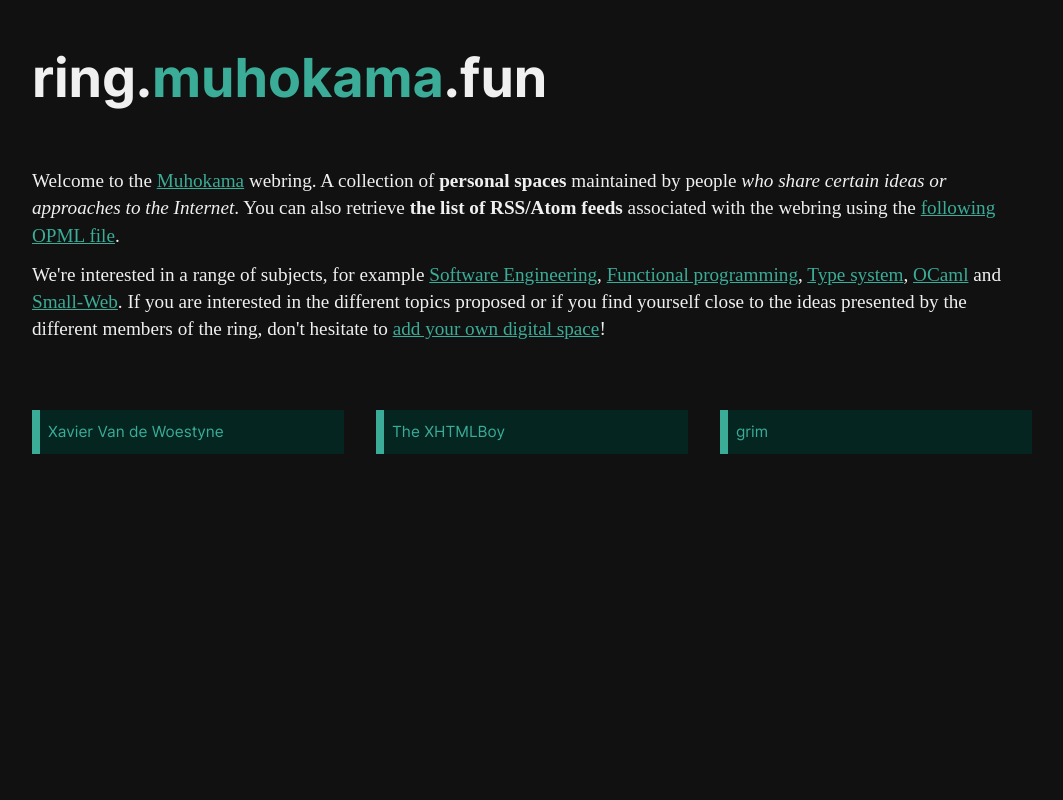
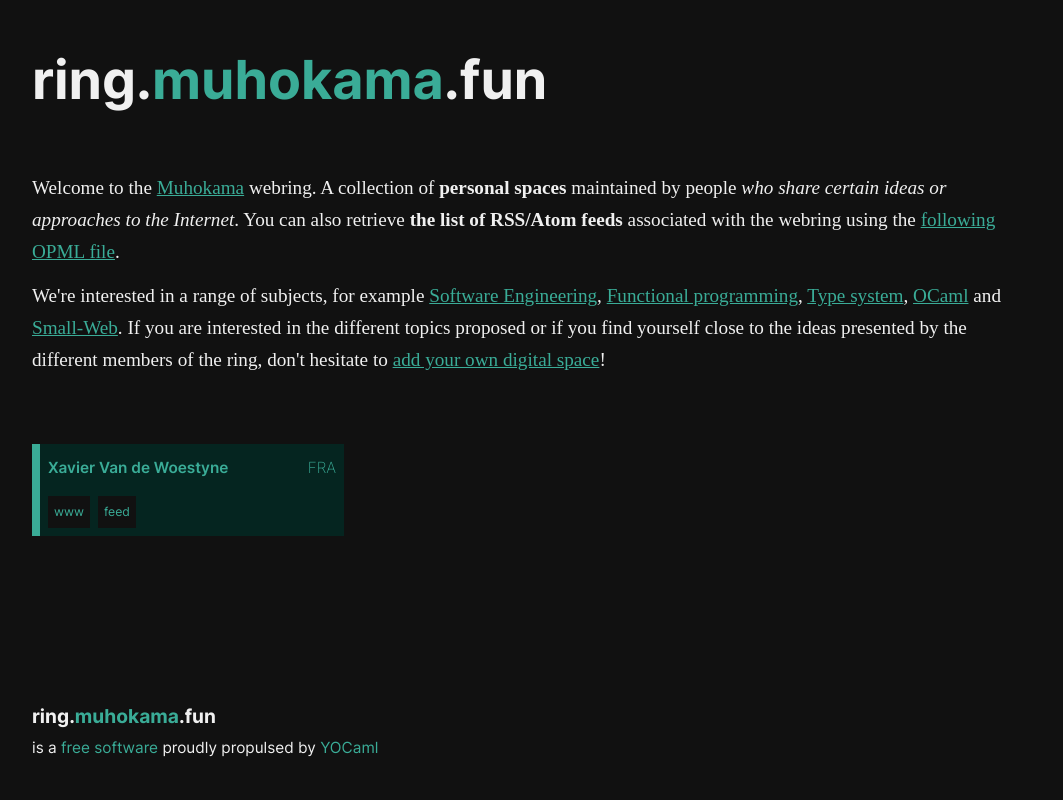
Before and after one commit to muhokama/ring, a plain HTML site: page index.html in a window 1280 px wide. Shown: the whole page, without its empty margins (108-1171 px from the left). Drawn offline with Linux system fonts and the light colour scheme; a web font is replaced by a local one.

Commit message:
deploy: 9d7c3581876ec0c61a30313a3d6899f5684b3b5f

```diff
--- a/css/reset.css
+++ b/css/reset.css
@@ -10,8 +10,8 @@
 
 body {
     font-size: 1.2rem;
-    line-height: 1.5;
-    line-height: calc(1em + 0.5rem);
+    line-height: 1.8;
+    line-height: calc(1em + 0.8rem);
     -webkit-font-smoothing: antialiased;
     min-height: 100vh;
     padding: 0;
--- a/css/style.css
+++ b/css/style.css
@@ -30,17 +30,27 @@ header h1 {
     font-size: 280%;
 }
 
-header h1 span {
+.logo span {
     color: var(--main-contrast-light-color);
 }
 
 main {
-    flex: 2;
+    flex: 1;
 }
 
 footer {
     color: var(--main-light-color);
-    flex: 1;
+    font-family: "Inter";
+    padding: 32px 0;
+}
+
+footer a {
+    text-decoration: none;
+}
+
+footer p {
+    font-size: 80%;
+    margin: 0;
 }
 
 .container {
@@ -57,7 +67,7 @@ footer {
     margin: 68px 0;
 }
 
-.members > a {
+.members > div {
     border-left: 8px solid var(--main-contrast-light-color);
     background-color: var(--main-contrast-dark-color);
     padding: 8px;
@@ -65,6 +75,37 @@ footer {
     font-size: 80%;
     text-decoration: none;
     color: var(--main-contrast-light-color);
+}
+
+.members > div > div {
+    margin-bottom: 12px;
+    display: flex;
+    flex-direction: row;
+    gap: 8px;
+}
+
+.members > div > div > h2 {
+    font-weight: 600;
+    font-size: 100%;
+    flex: 1;
+}
+
+.members > div > div > span {
+    text-transform: uppercase;
+    font-weight: 200;
+}
+
+.members > div > nav {
+    display: flex;
+    flex-direction: row;
+    gap: 8px;
+}
+
+.members > div > nav > a {
+    text-decoration: none;
+    background-color: var(--main-dark-color);
+    padding: 0 6px;
+    font-size: 80%;
 }
 
 .no-members {
@@ -75,3 +116,25 @@ footer {
     font-family: "Inria Serif";
     font-size: 180%;
 }
+
+@media all and (max-width: 1024px) {
+    .members {
+        grid-template-columns: repeat(2, 1fr);
+    }
+}
+
+@media all and (max-width: 800px) {
+    body {
+        font-size: 1.5rem;
+        line-height: 1.8;
+        line-height: calc(1em + 0.8rem);
+    }
+
+    .members {
+        grid-template-columns: repeat(1, 1fr);
+    }
+
+    header h1 {
+        line-height: 4rem;
+    }
+}
--- a/index.html
+++ b/index.html
@@ -10,7 +10,9 @@
   </head>
   <body>
     <header>
-      <div class="container"><h1>ring.<span>muhokama</span>.fun</h1></div>
+      <div class="container">
+        <h1 class="logo">ring.<span>muhokama</span>.fun</h1>
+      </div>
     </header>
     <main>
       <div class="container"><p>Welcome to the <a href="https://github.com/muhokama/">Muhokama</a> webring. A collection of
@@ -27,14 +29,29 @@ with the webring using the <a href="/opml/ring.opml">following OPML file</a>.</p
   are interested in the different topics proposed or if you find yourself close
   to the ideas presented by the different members of the ring, don't hesitate to
   <a href="https://github.com/muhokama/ring">add your own digital space</a>!
-</p><section class="members"><a id="member-xvw" href="https://xvw.lol"
-    >Xavier Van de Woestyne</a
-  ><a id="member-xhtmlboy" href="https://xhtmlboi.github.io"
-    >The XHTMLBoy</a
-  ><a id="member-grim" href="https://gr-im.github.io/"
-    >grim</a
-  ></section></div>
+</p><section class="members"><div>
+    <div>
+      <h2>Xavier Van de Woestyne</h2>
+      <span>fra</span>
+    </div>
+
+    <nav>
+      <a href="https://xvw.lol" title="xvw.lol"
+        >www</a
+      ><a href="https://xvw.lol/atom.xml" title="xvw.lol/atom.xml"
+        >feed</a
+      ></nav>
+  </div></section></div>
     </main>
-    <footer><div class="container"></div></footer>
+    <footer>
+      <div class="container">
+        <strong class="logo">ring.<span>muhokama</span>.fun</strong><br />
+        <p>
+          is a
+          <a href="https://github.com/muhokama/ring">free software</a> proudly
+          propulsed by <a href="https://gitlab.com/funkywork/yocaml">YOCaml</a>
+        </p>
+      </div>
+    </footer>
   </body>
 </html>
```
Also changed, not shown: u/grim/pred/index.html (deleted, +0 -14 lines), u/grim/succ/index.html (deleted, +0 -14 lines), u/xhtmlboy/pred/index.html (deleted, +0 -14 lines), u/xhtmlboy/succ/index.html (deleted, +0 -14 lines), u/xvw/pred/index.html (+2 -2 lines), u/xvw/succ/index.html (+2 -2 lines), 2 other files.
